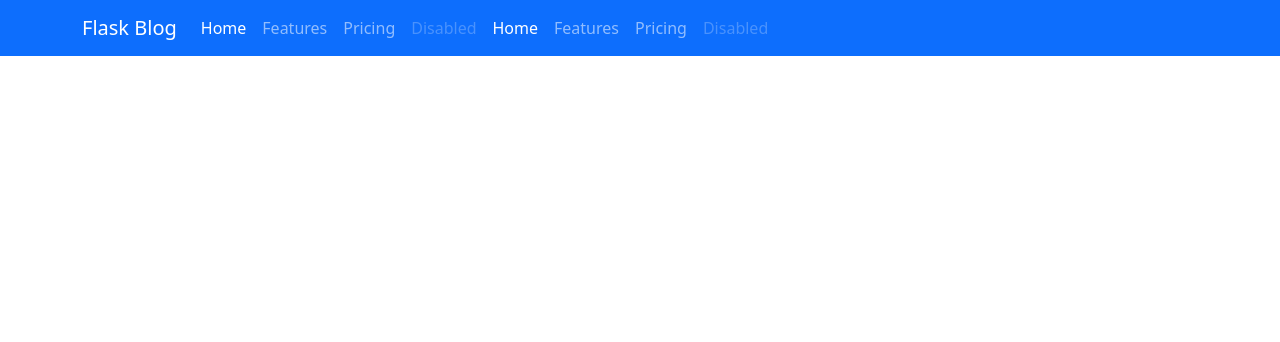
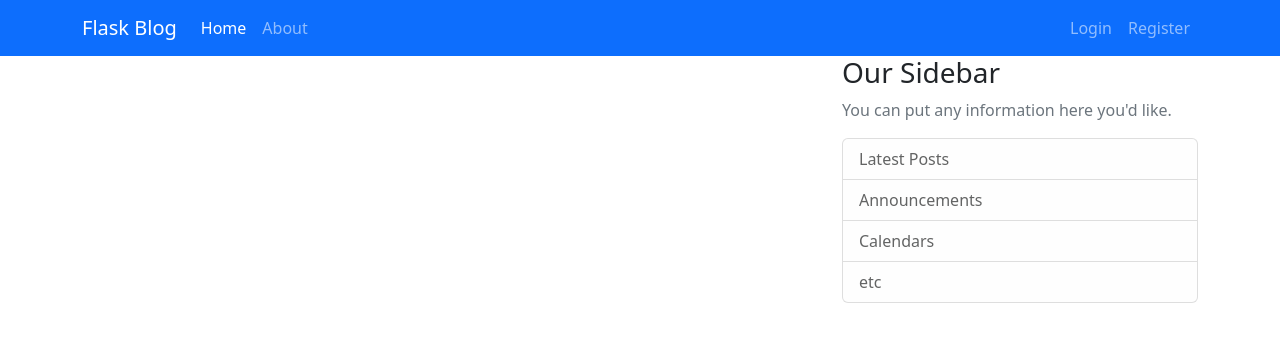
Before and after one commit to dasunsucharith/Flask_blog, a Python web app: template templates/layout.html in a window 1280 px wide. Shown: the top 342 px of the page. Run offline with Jinja, Linux system fonts and the light colour scheme; the template is opened without the code that fills it, so the values that code supplies are empty.

Commit message:
Update layout.html

```diff
--- a/templates/layout.html
+++ b/templates/layout.html
@@ -19,7 +19,7 @@
 </head>
 <body>
 
-    <nav class="navbar navbar-expand-lg navbar-dark bg-primary fixed-top">
+    <nav class="navbar navbar-expand-lg navbar-dark bg-primary">
         <div class="container">
             <a class="navbar-brand" href="/">Flask Blog</a>
             <button class="navbar-toggler" type="button" data-bs-toggle="collapse" data-bs-target="#navbarNav"
@@ -27,37 +27,46 @@
                 <span class="navbar-toggler-icon"></span>
             </button>
             <div class="collapse navbar-collapse" id="navbarNav">
-                <ul class="navbar-nav mr-auto">
+                <ul class="navbar-nav me-auto mb-2 mb-lg-0">
                     <li class="nav-item">
-                        <a class="nav-link active" aria-current="page" href="#">Home</a>
+                        <a class="nav-link active" aria-current="page" href="/">Home</a>
                     </li>
                     <li class="nav-item">
-                        <a class="nav-link" href="#">Features</a>
-                    </li>
-                    <li class="nav-item">
-                        <a class="nav-link" href="#">Pricing</a>
-                    </li>
-                    <li class="nav-item">
-                        <a class="nav-link disabled">Disabled</a>
+                        <a class="nav-link" href="/about">About</a>
                     </li>
                 </ul>
                 <ul class="navbar-nav">
                     <li class="nav-item">
-                        <a class="nav-link active" aria-current="page" href="#">Home</a>
+                        <a class="nav-link" href="#">Login</a>
                     </li>
                     <li class="nav-item">
-                        <a class="nav-link" href="#">Features</a>
-                    </li>
-                    <li class="nav-item">
-                        <a class="nav-link" href="#">Pricing</a>
-                    </li>
-                    <li class="nav-item">
-                        <a class="nav-link disabled">Disabled</a>
+                        <a class="nav-link" href="#">Register</a>
                     </li>
                 </ul>
             </div>
         </div>
     </nav>
+
+    <div role="main" class="container">
+        <div class="row">
+            <div class="col-md-8">
+                {% block content %} {% endblock %}
+            </div>
+            <div class="col-md-4">
+                <div class="content-section">
+                    <h3>Our Sidebar</h3>
+                    <p class='text-muted'>You can put any information here you'd like.
+                    <ul class="list-group">
+                        <li class="list-group-item list-group-item-light">Latest Posts</li>
+                        <li class="list-group-item list-group-item-light">Announcements</li>
+                        <li class="list-group-item list-group-item-light">Calendars</li>
+                        <li class="list-group-item list-group-item-light">etc</li>
+                    </ul>
+                    </p>
+                </div>
+            </div>
+        </div>
+    </div>
 
     <!-- JavaScript Bundle with Popper -->
     <script src="https://cdn.jsdelivr.net/npm/bootstrap@5.2.0/dist/js/bootstrap.bundle.min.js"
```
